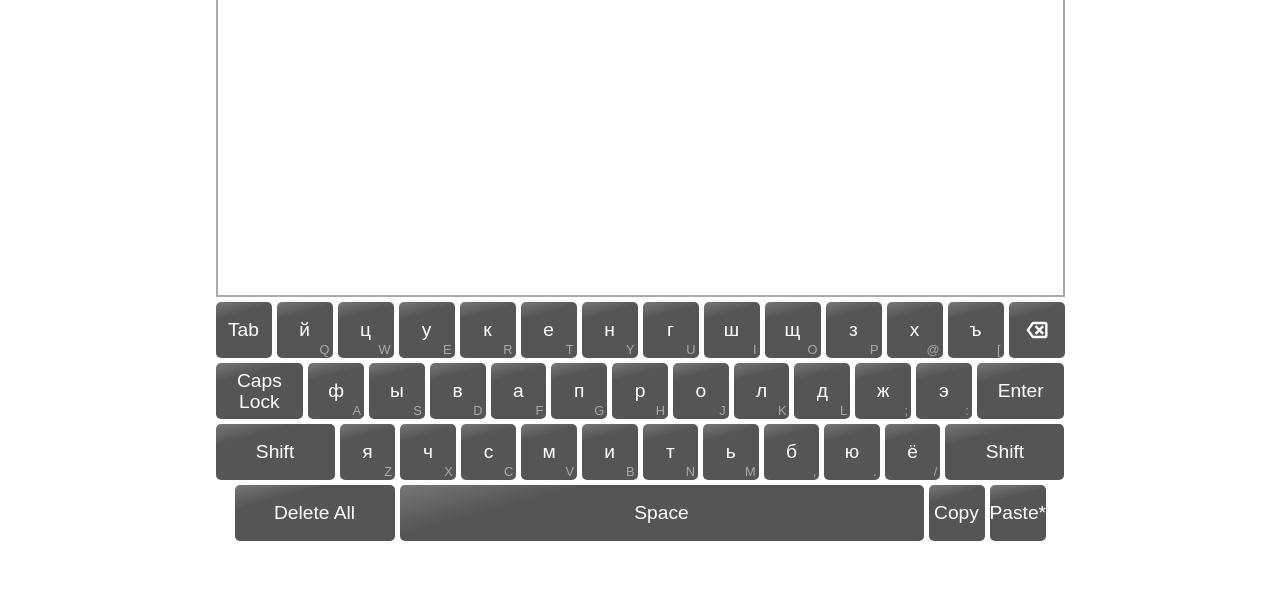
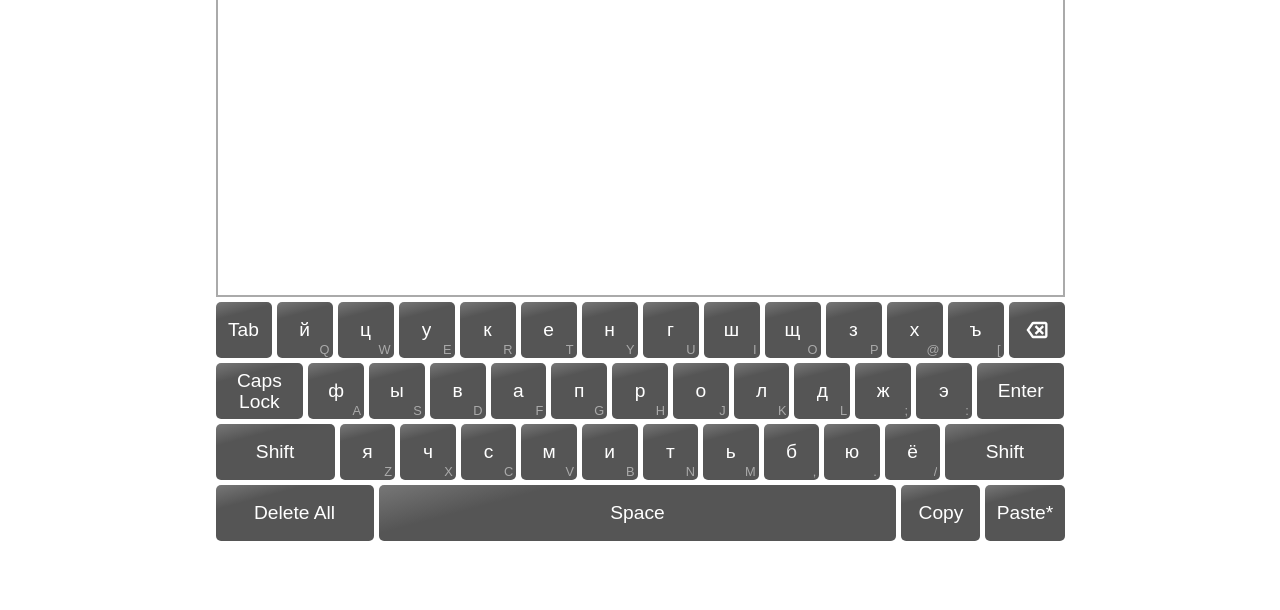
Before and after one commit to fogup/russiankb, a plain HTML site: page index.html in a window 1280 px wide. Shown: the part 155-765 px from the top of the page. Drawn offline with nearby package versions, Linux system fonts and the light colour scheme.

Commit message:
Update style.css

```diff
--- a/style.css
+++ b/style.css
@@ -132,7 +132,7 @@ body::-webkit-scrollbar-thumb:hover {
 .container section.keyboard [class*=row] p.shift.upper {
   background-image: linear-gradient(165deg, #bbb 0%, #999 25%);
 }
-.container section.keyboard [class*=row] p.left, .container section.keyboard [class*=row] p.right {
+.container section.keyboard [class*=row] p.copy, .container section.keyboard [class*=row] p.paste {
   width: 80px;
   height: 56px;
 }
```
